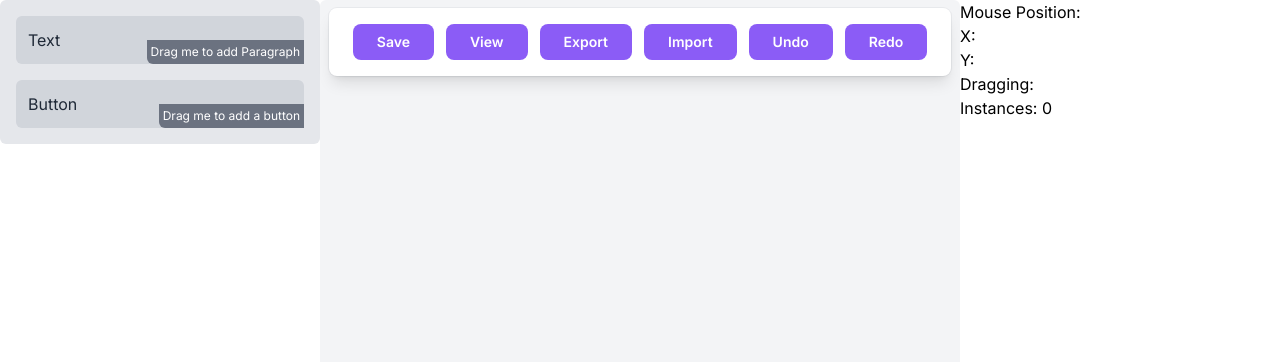
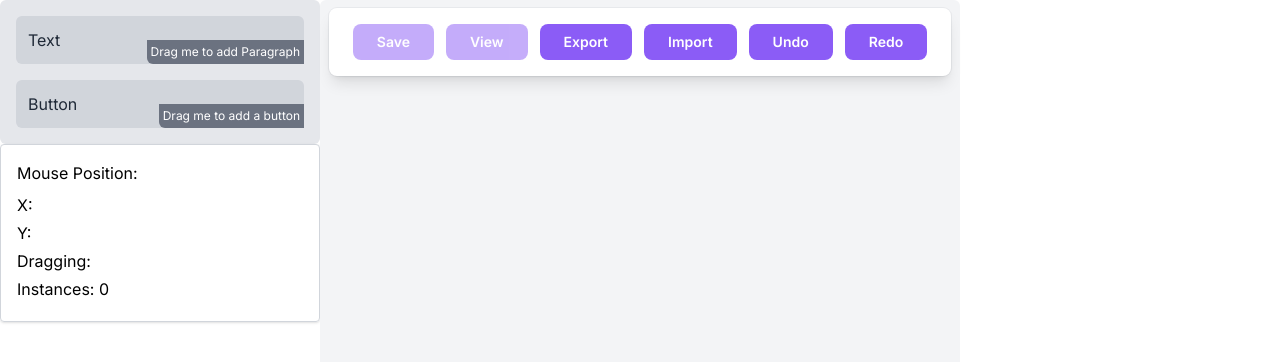
Before and after one commit to hahp97/advertising, a Next.js app: page / in a window 1280 px wide. Shown: the top 362 px of the page. Built offline with nearby package versions, Linux system fonts and the light colour scheme.

Commit message:
Add ConfigForm and DisplayInfo components

```diff
--- a/app/admin/page.tsx
+++ b/app/admin/page.tsx
@@ -1,6 +1,8 @@
 'use client';
 
 import Button from '@/components/button';
+import ConfigForm from '@/components/configForm';
+import DisplayInfo from '@/components/displayInfo';
 import Label from '@/components/paragraph';
 import { initialPosition } from '@/constants/initialData';
 import useMouseXY from '@/hooks/useMouseXY';
@@ -11,6 +13,7 @@ import { ChangeEvent, DragEvent, RefObject, useEffect, useRef, useState } from '
 const AdminPage = () => {
   const [elements, setElements] = useState<Element[]>([]);
   const [history, setHistory] = useState<Element[]>([]);
+  const [config, setConfig] = useState<boolean>(false);
 
   const [mousePosition, setMousePosition] = useState({ x: 0, y: 0, dragging: '' });
 
@@ -27,7 +30,7 @@ const AdminPage = () => {
   };
 
   const handleOnDrop = (e: DragEvent) => {
-    const elementType = (e.dataTransfer as DataTransfer).getData('elementType') as string;
+    const elementType = (e.dataTransfer as DataTransfer).getData('elementType') as 'text' | 'button';
     const newElement: Element = { type: elementType, id: new Date().getTime(), props: { text: '' } };
 
     setElements([...elements, newElement]);
@@ -90,6 +93,23 @@ const AdminPage = () => {
   };
 
   const handleView = () => {
+    const data = localStorage.getItem('data');
+
+    if (!data) {
+      return;
+    }
+
+    const dataView = JSON.parse(data);
+    const isElementChanged = JSON.stringify(dataView) !== JSON.stringify(elements);
+
+    if (isElementChanged) {
+      const shouldSave = window.confirm('Have a new change, do you want to save before view?');
+      if (shouldSave) {
+        handleSave();
+        return;
+      }
+    }
+
     window.open('/consumer', '_blank');
   };
 
@@ -204,12 +224,10 @@ const AdminPage = () => {
     console.log('history', history);
   }, [history]);
 
-  const formContent = <form>{/* Thêm các trường và logic của form của bạn ở đây */}</form>;
-
   return (
     <div>
       <div className="flex h-[100vh]">
-        <div className="w-1/4">
+        <div className="w-1/4 flex flex-col">
           <div className="bg-gray-200 p-4 rounded-md space-y-4">
             <div
               className="bg-gray-300 p-3 rounded-md cursor-move relative"
@@ -232,6 +250,13 @@ const AdminPage = () => {
               </div>
             </div>
           </div>
+          <div className="bottom-0 flex-end">
+            <DisplayInfo
+              mouseXY={mouseXY}
+              mousePosition={mousePosition}
+              elements={elements}
+            />
+          </div>
         </div>
         <div
           ref={myElementRef as RefObject<HTMLDivElement>}
@@ -243,10 +268,12 @@ const AdminPage = () => {
           <div className="flex items-center justify-center space-x-3 py-4 rounded-lg mx-auto px-6 bg-white ring-1 ring-slate-900/5 shadow-lg">
             <Button
               label="Save"
+              disabled={elements.length === 0}
               onClick={handleSave}
             />
             <Button
               label="View"
+              disabled={localStorage.getItem('data') === null}
               onClick={handleView}
             />
             <Button
@@ -292,9 +319,10 @@ const AdminPage = () => {
                       className={'bg-gray-200 p-2 rounded-md hover:bg-gray-300 mb-2'}
                       onClick={() => {
                         setSelectedElement(element);
+                        setConfig(true);
                       }}
                     >
-                      {element.id} + {element.type}
+                      {element.props.text || 'Button'}
                     </button>
                   )}
                 </li>
@@ -303,13 +331,30 @@ const AdminPage = () => {
           </section>
         </div>
         <div className="w-1/4">
-          <div>
-            <p>Mouse Position:</p>
-            <p>X: {mouseXY.x}</p>
-            <p>Y: {mouseXY.y}</p>
-            <p>Dragging: {mousePosition.dragging}</p>
-            <p>Instances: {elements.length}</p>
-          </div>
+          {config && (
+            <ConfigForm
+              onSave={(data) => {
+                setConfig(false);
+                setElements((prev) => {
+                  const newElements = prev.map((element) => {
+                    if (element.id === selectedElement?.id) {
+                      element.props.text = data.titleElement;
+                      element.props.alert = data.alertMessageBtn;
+                    }
+                    return element;
+                  });
+                  return newElements;
+                });
+              }}
+              inputTitle="Input Button"
+              initialData={{
+                titleElement: selectedElement?.props.text || '',
+                alertMessageBtn: selectedElement?.props.alert || '',
+              }}
+              type={selectedElement?.type as 'text' | 'button'}
+            />
+          )}
+
           {/* <div>
             {selectedElement?.type === 'button' && (
               <Input
--- a/components/button.tsx
+++ b/components/button.tsx
@@ -18,22 +18,26 @@ const Button: React.FC<ButtonProps> = ({
   width,
   ...props
 }) => {
-  //   const buttonClasses = classNames(
-  //     `inline-flex items-center justify-center rounded-lg transition ${fullWidth ? 'w-full' : width}`,
-  //     outline ? 'bg-white border-black text-black' : 'bg-rose-500 border-rose-500 text-white',
-  //     small ? 'text-sm py-1 font-light border-[1px]' : 'text-md py-3 font-semibold border-2',
-  //     disabled && 'opacity-50',
-  //     props.className
-  //   );
-
   return (
     <button
       {...props}
       disabled={disabled}
       onClick={onClick}
-      className={
-        'bg-violet-500 hover:bg-violet-600 active:bg-violet-700 focus:outline-none focus:ring focus:ring-violet-300 rounded-lg text-white px-3 py-2 text-sm font-semibold'
-      }
+      className={`
+        bg-violet-500
+        hover:bg-violet-600
+        active:bg-violet-700
+        focus:outline-none
+        focus:ring
+        focus:ring-violet-300
+        rounded-lg
+        text-white
+        px-3
+        py-2
+        text-sm
+        font-semibold
+        ${disabled ? 'opacity-50 cursor-not-allowed' : ''}
+      `}
     >
       <div className="px-3">{label}</div>
     </button>
--- /dev/null
+++ b/components/configForm.tsx
@@ -0,0 +1,79 @@
+import Input from '@/components/input';
+import { useState } from 'react';
+
+interface ConfigFormProps {
+  onSave: (data: { titleElement: string; alertMessageBtn: string | undefined }) => void;
+  inputTitle: string;
+  initialData?: { titleElement: string; alertMessageBtn: string };
+  type: 'text' | 'button';
+  alertMessage?: string;
+}
+
+type RequireAlertMessage<T> = T extends { type: 'button' } ? { alertMessage: string } : {};
+
+type FinalConfigFormProps = ConfigFormProps & RequireAlertMessage<ConfigFormProps>;
+
+const ConfigForm = ({
+  onSave,
+  inputTitle,
+  initialData = { titleElement: '', alertMessageBtn: '' },
+  type,
+}: FinalConfigFormProps) => {
+  const [title, setTitle] = useState(initialData.titleElement);
+  const [alertMessage, setAlertMessage] = useState(initialData.alertMessageBtn);
+
+  const handleSave = () => {
+    onSave({
+      titleElement: title,
+      alertMessageBtn: alertMessage,
+    });
+  };
+
+  return (
+    <div className="p-4 border border-gray-300 rounded shadow">
+      {type === 'text' ? (
+        <div className="mb-4">
+          <Input
+            label={inputTitle}
+            type="text"
+            id="title"
+            placeholder="Enter value for Input"
+            value={title}
+            onChange={(e) => setTitle(e.target.value)}
+          />
+        </div>
+      ) : (
+        <>
+          <div className="mb-4">
+            <Input
+              label={inputTitle}
+              type="text"
+              id="title"
+              placeholder="Enter value for Input"
+              value={title}
+              onChange={(e) => setTitle(e.target.value)}
+            />
+          </div>
+          <div className="mb-4">
+            <Input
+              label="Alert Message"
+              type="text"
+              id="alert"
+              placeholder="Enter value for Input"
+              value={alertMessage}
+              onChange={(e) => setAlertMessage(e.target.value)}
+            />
+          </div>
+        </>
+      )}
+      <button
+        className="bg-blue-500 text-white px-4 py-2 rounded hover:bg-blue-600"
+        onClick={handleSave}
+      >
+        Save
+      </button>
+    </div>
+  );
+};
+
+export default ConfigForm;
--- /dev/null
+++ b/components/displayInfo.tsx
@@ -0,0 +1,26 @@
+import { MouseProps } from '@/hooks/useMouseXY';
+import { Element } from '@/types/element';
+
+interface MouseXYProps {
+  mouseXY: MouseProps;
+  mousePosition: {
+    x: number;
+    y: number;
+    dragging: string;
+  };
+  elements: Element[];
+}
+
+const DisplayInfo = ({ mouseXY, mousePosition, elements }: MouseXYProps) => {
+  return (
+    <div className="p-4 border border-gray-300 rounded shadow">
+      <p className="mb-2">Mouse Position:</p>
+      <p className="mb-1">X: {mouseXY.x}</p>
+      <p className="mb-1">Y: {mouseXY.y}</p>
+      <p className="mb-1">Dragging: {mousePosition.dragging}</p>
+      <p className="mb-1">Instances: {elements.length}</p>
+    </div>
+  );
+};
+
+export default DisplayInfo;
--- a/components/input.tsx
+++ b/components/input.tsx
@@ -1,60 +1,49 @@
 'use client';
+
+import { ChangeEvent } from 'react';
 
 interface InputProps {
   id: string;
   label: string;
   type?: string;
-  disabled?: boolean;
-  formatPrice?: boolean;
-  required?: boolean;
-  pattern?: string;
-  rules?: Partial<Record<string, any>>;
   placeholder?: string;
-  onChange?: (e: React.ChangeEvent<HTMLInputElement>) => void;
-  onBlur?: (e: React.ChangeEvent<HTMLInputElement>) => void;
+  onChange?: (e: ChangeEvent<HTMLInputElement>) => void;
+  onBlur?: (e: ChangeEvent<HTMLInputElement>) => void;
+  value?: string;
 }
 
-const Input: React.FC<InputProps> = ({ id, label, type = 'text', disabled, placeholder, onChange, onBlur }) => {
+const Input = ({ id, label, type = 'text', value, placeholder, onChange, onBlur }: InputProps) => {
   return (
-    <div className="w-full relative">
-      <input
-        onBlur={onBlur}
-        id={id}
-        onChange={onChange}
-        disabled={disabled}
-        placeholder={placeholder ? placeholder : ' '}
-        type={type}
-        className={`
-          peer
-          w-full
-          h-auto
-          p-4
-          pt-6
-          input
-          disabled:opacity-70
-          disabled:cursor-not-allowed
-
-        `}
-      />
+    <div className="relative w-full">
       <label
         htmlFor={id}
-        className={`
-          absolute
-          text-md
-          duration-100
+        className="
+          text-gray-500
+          transition-all
           transform
-          -translate-y-3
-          top-5
-          z-100
-          origin-[0]
-          peer-placeholder-shown:scale-100
-          peer-placeholder-shown:translate-y-0
-          peer-focus:scale-75
-          peer-focus:-translate-y-4
-        `}
+          origin-left
+          pointer-events-none
+        "
       >
         {label}
       </label>
+      <input
+        id={id}
+        value={value}
+        onChange={onChange}
+        onBlur={onBlur}
+        placeholder={placeholder ? placeholder : ''}
+        type={type}
+        className="
+         mt-1
+          w-full
+          p-2
+          border
+          rounded
+          focus:outline-none
+          focus:border-blue-500
+        "
+      />
     </div>
   );
 };
--- a/hooks/useMouseXY.ts
+++ b/hooks/useMouseXY.ts
@@ -1,6 +1,6 @@
 import { RefObject, useEffect, useState } from 'react';
 
-interface MouseProps {
+export interface MouseProps {
   x: number | null;
   y: number | null;
 }
--- a/types/element.ts
+++ b/types/element.ts
@@ -1,5 +1,5 @@
 export interface Element {
-  type: string;
+  type: 'text' | 'button';
   id: number;
   props: PropsElement;
 }
```
